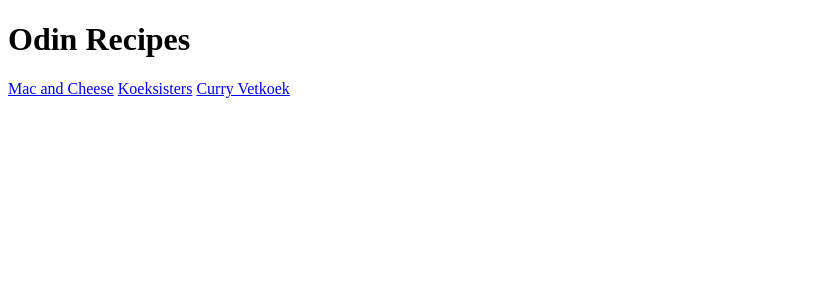
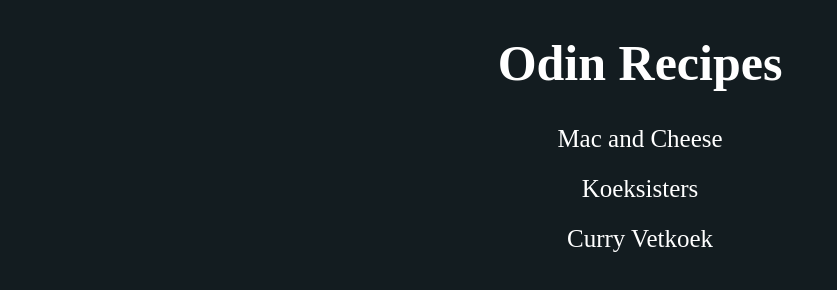
Before and after one commit to pluvio-is-a-planet/odin-recipes, a plain HTML site: page index.html in a window 1280 px wide. Shown: the whole page, without its empty margins (0-837 px from the left). Drawn offline with Linux system fonts and the light colour scheme.

Commit message:
Add CSS styling
Changed the styling of some elements to make the index webpage look
somewhat prettier.

```diff
--- a/index.html
+++ b/index.html
@@ -15,9 +15,17 @@
             Odin Recipes
         </h1>
 
-        <a href="recipes/mac-and-cheese.html">Mac and Cheese</a>
-        <a href="recipes/koeksisters.html">Koeksisters</a>
-        <a href="recipes/curry-vetkoek.html">Curry Vetkoek</a>
+        <div id="mac-and-cheese" class="link-container">
+            <a href="recipes/mac-and-cheese.html">Mac and Cheese</a>
+        </div>
+
+        <div id="koeksisters" class="link-container">
+            <a href="recipes/koeksisters.html">Koeksisters</a>
+        </div>
+
+        <div id="curry-vetkoek" class="link-container">
+            <a href="recipes/curry-vetkoek.html">Curry Vetkoek</a>
+        </div>
     </body>
 
 </html>
--- a/style.css
+++ b/style.css
@@ -0,0 +1,27 @@
+body {
+    font-family:'Times New Roman', Times, serif;
+    background-color: hsl(200, 25%, 10%);
+    text-align: center;
+}
+
+h1 {
+    font-size: 50px;
+}
+
+h1,
+a {
+    color: white;
+}
+
+a {
+    text-decoration: none;
+}
+
+.link-container#mac-and-cheese,
+.link-container#koeksisters,
+.link-container#curry-vetkoek {
+    width: auto;
+    height: 50px;
+    font-size: 25px;
+    text-align: center;
+}
```
